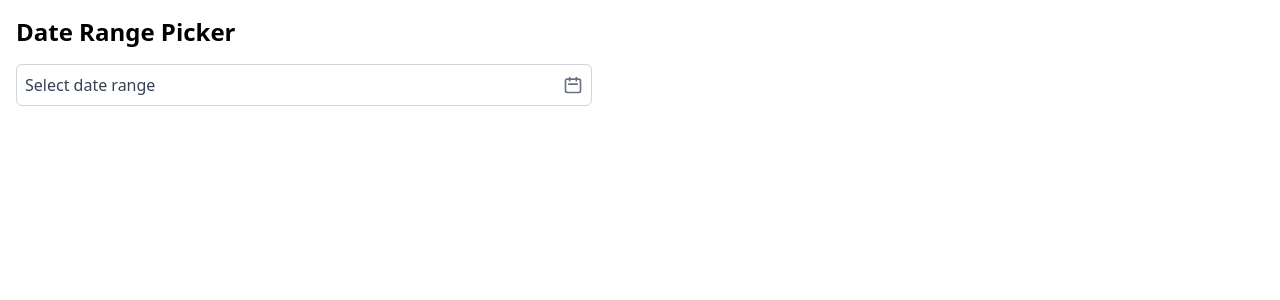
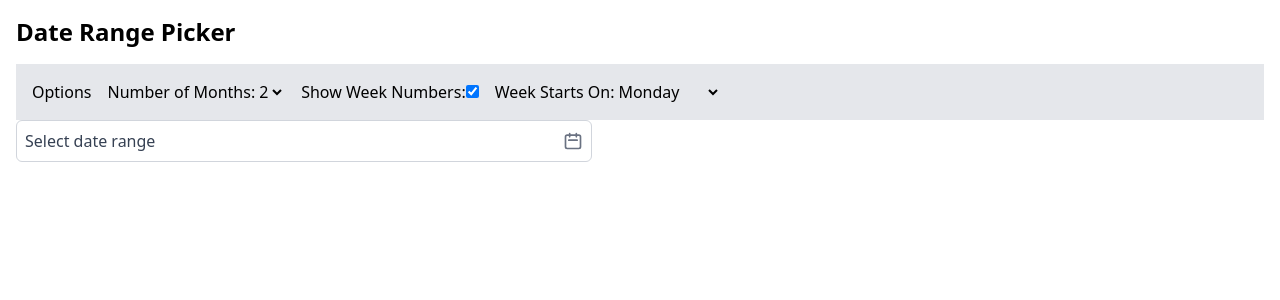
Before and after one commit to ttahm3d/datepicker, a React (Vite) app: page / in a window 1280 px wide. Shown: the top 300 px of the page. Built offline with nearby package versions, Linux system fonts and the light colour scheme.

Commit message:
feat - added configurable options

```diff
--- a/src/App.tsx
+++ b/src/App.tsx
@@ -431,6 +431,12 @@ const App: React.FC = () => {
     endDate: null,
   });
 
+  const [options, setOptions] = useState({
+    numberOfMonths: 2,
+    showWeekNumbers: true,
+    weekStartsOn: 1,
+  });
+
   const handleDateRangeChange = (newDateRange: DateRange) => {
     setDateRange(newDateRange);
     console.log("Date range changed:", newDateRange);
@@ -439,12 +445,56 @@ const App: React.FC = () => {
   return (
     <div className="p-4">
       <h1 className="text-2xl font-bold mb-4">Date Range Picker</h1>
+      <div className="bg-gray-200 p-4 flex gap-4">
+        <h1>Options</h1>
+        <label>
+          Number of Months:
+          <select
+            value={options.numberOfMonths}
+            onChange={(e) =>
+              setOptions({ ...options, numberOfMonths: +e.target.value })
+            }>
+            <option value={2}>2</option>
+            <option value={3}>3</option>
+          </select>
+        </label>
+        <label>
+          Show Week Numbers:
+          <input
+            type="checkbox"
+            checked={options.showWeekNumbers}
+            onChange={(e) =>
+              setOptions({ ...options, showWeekNumbers: e.target.checked })
+            }
+          />
+        </label>
+        <label>
+          Week Starts On:
+          <select
+            value={options.weekStartsOn}
+            onChange={(e) =>
+              setOptions({ ...options, weekStartsOn: +e.target.value })
+            }>
+            <option value={0}>Sunday</option>
+            <option value={1}>Monday</option>
+            <option value={2}>Tuesday</option>
+            <option value={3}>Wednesday</option>
+            <option value={4}>Thursday</option>
+            <option value={5}>Friday</option>
+            <option value={6}>Saturday</option>
+          </select>
+        </label>
+      </div>
       <DateRangePicker
         initialDateRange={dateRange}
         onChange={handleDateRangeChange}
-        weekStartsOn={1}
-        showWeekNumbers={true}
-        numberOfMonths={2} // Change to 3 if you want to show 3 months
+        weekStartsOn={
+          options.weekStartsOn as DateRangePickerProps["weekStartsOn"]
+        }
+        showWeekNumbers={options.showWeekNumbers}
+        numberOfMonths={
+          options.numberOfMonths as DateRangePickerProps["numberOfMonths"]
+        } // Change to 3 if you want to show 3 months
       />
 
       {dateRange.startDate && dateRange.endDate && (
```
